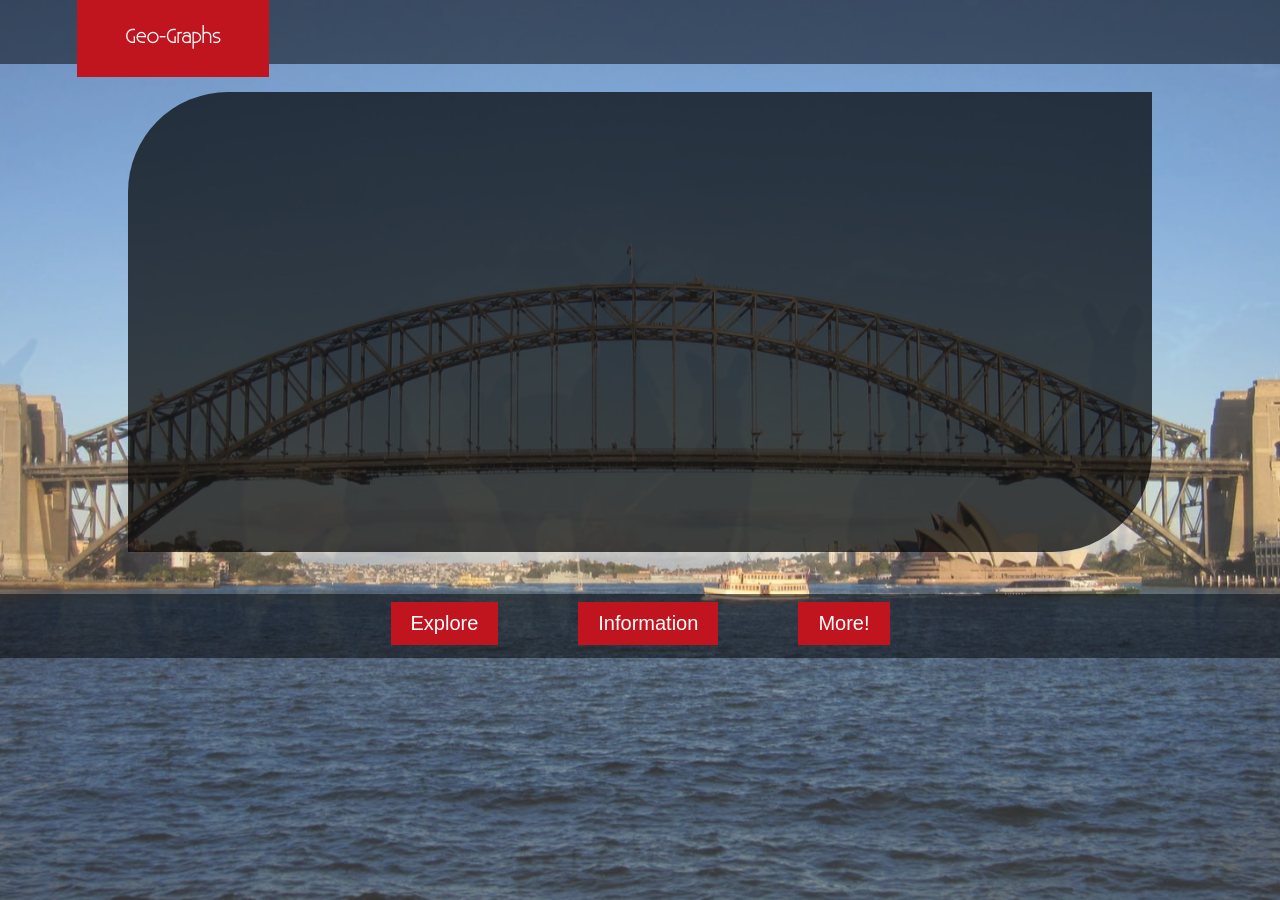
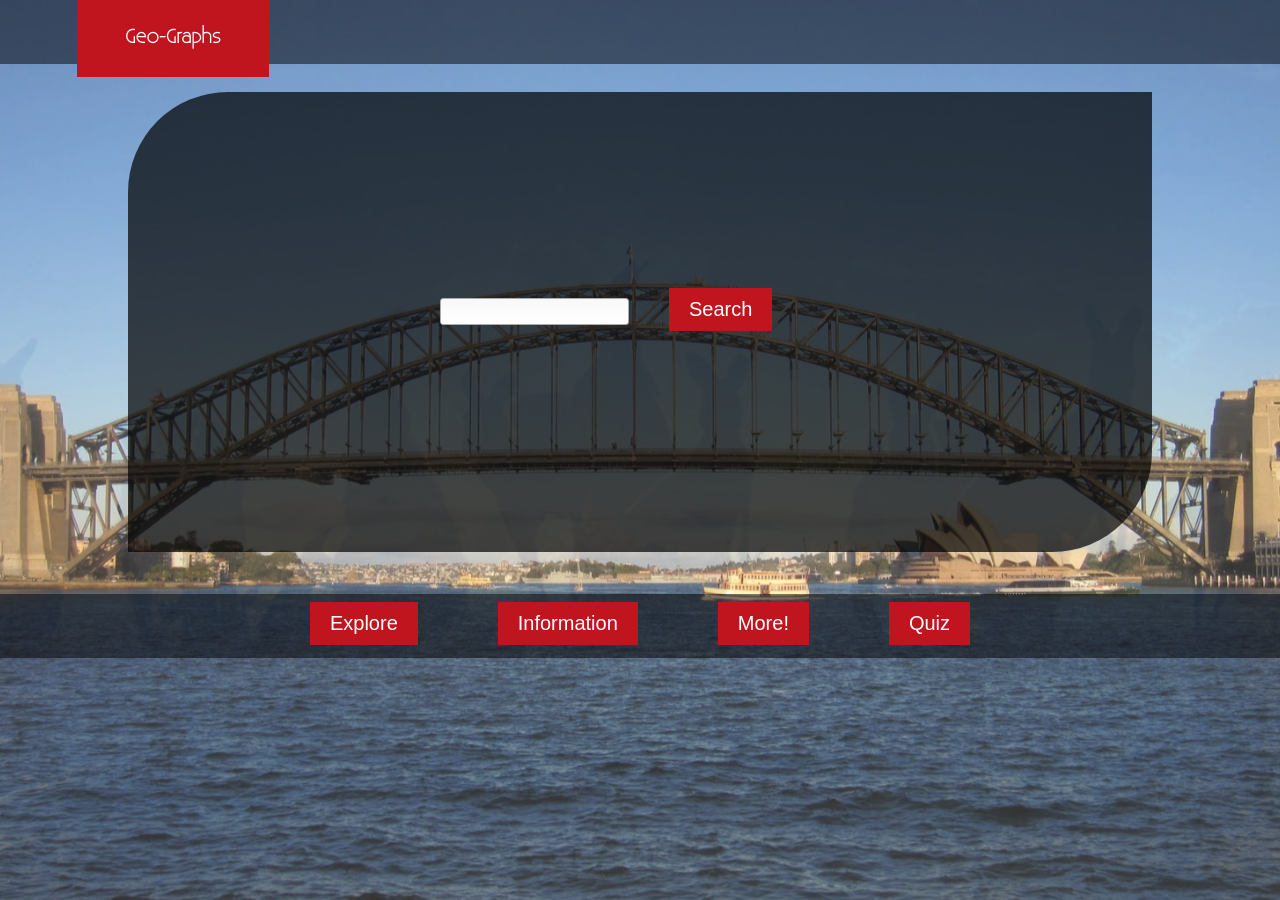
Before and after one commit to ashutoshdhundhara/Geo-Graphs, a PHP site: page /?source=Australia in a window 1280 px wide. Run offline with PHP 8.4, Linux system fonts and the light colour scheme; data comes from the database, SQL or seed files in the repository; a stand-in replaces the project's code that opens the database connection; some libraries are stand-ins or nearby versions.

Commit message:
Link to quiz.
Signed-off-by: Ashutosh Dhundhara <ashutoshdhundhara@yahoo.com>

```diff
--- a/css/common.css
+++ b/css/common.css
@@ -89,3 +89,10 @@ button:hover {
 
 li{
     padding: 0.5em;
+}
+
+#search_form {
+    margin: 0 auto;
+    width: 400px;
+    padding-top: 14em;
+}
--- a/index.php
+++ b/index.php
@@ -36,7 +36,7 @@ $header = $response->getHeader();
 $header->setTitle('Home');
 $html_output = '';
 
-$html_output .= '<div id="cy"></div>';
+$html_output .= '<div id="cy">';
 
 if (isset($_REQUEST['source']) && isset($_REQUEST['type'])) {
     $html_output .= "<script>
@@ -153,6 +153,12 @@ if (isset($_REQUEST['source']) && isset($_REQUEST['type'])) {
     }
 
     $html_output .= '<a href="external_links.php?source=' .$source . '">External Links: </a>' . '</form>' ;
+} else {
+    $html_output .= '<form method="GET" id="search_form">'
+        . '<input type="hidden" name="type" value="explore">'
+        . '<input type="text" name="source">'
+        . '<button>Search</button>'
+        . '</form></div>';
 }
 
 $response->addHTML($html_output);
--- a/js/common.js
+++ b/js/common.js
@@ -55,4 +55,7 @@ $(document).ready(function () {
             $('#cy').animate({'margin-left': '+=30%'}, 500);
         }
     });
+    $('#quiz').click(function () {
+        window.location.href = 'quiz.html';
+    });
 });
--- a/libraries/Footer.class.php
+++ b/libraries/Footer.class.php
@@ -49,6 +49,7 @@ class GG_Footer
                 . '<button id="explore">Explore</button>'
                 . '<button id="information">Information</button>'
                 . '<button id="more">More!</button>'
+                . '<button id="quiz">Quiz</button>'
                 .'</footer>';
             $retval .= '</body></html>';
         }
```
